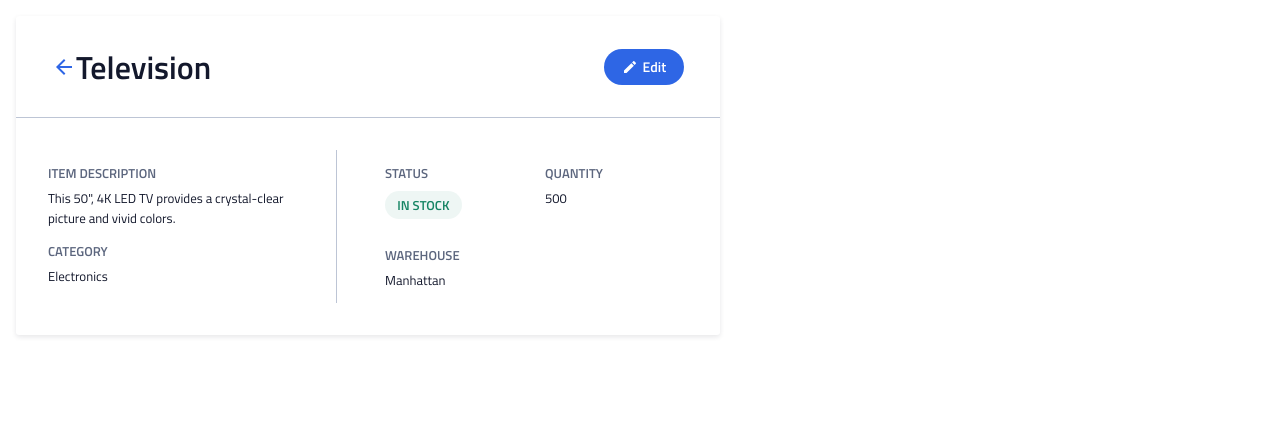
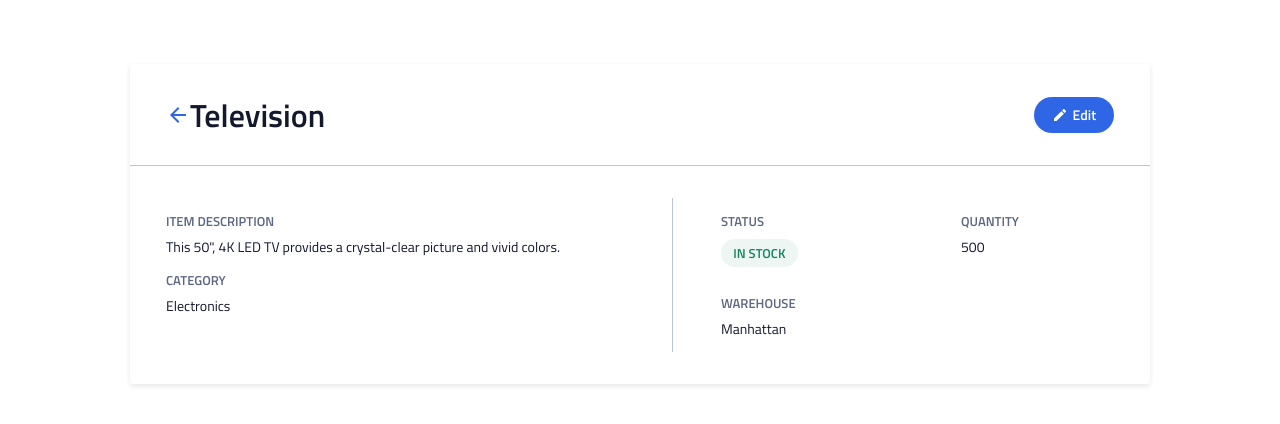
Before and after one commit to mainanchung/instock-client, a React (Create React App) app: page /inventory/1 in a window 1280 px wide. Shown: the top 424 px of the page. Built offline with nearby package versions, Linux system fonts and the light colour scheme.

Commit message:
desktop done

```diff
--- a/src/Pages/InventoriesPage/InventoriesPage.scss
+++ b/src/Pages/InventoriesPage/InventoriesPage.scss
@@ -287,6 +287,7 @@
 
         @include tablet{
             margin: 0 ;
+            font-size: 0.875rem;
         }
     }
 
@@ -297,6 +298,7 @@
         margin-top:0.3rem;
         @include tablet{
             margin: 0;
+            font-size: 0.875rem;
         }
     }
 
--- a/src/Pages/InventoryItemPage/InventoryItemPage.scss
+++ b/src/Pages/InventoryItemPage/InventoryItemPage.scss
@@ -30,6 +30,11 @@
         @include tablet{
             width:44rem;
         }
+
+        @include desktop{
+            margin:4rem auto ;
+           width: 63.75rem;
+        }
     }
 
     &__subtitle{
@@ -44,6 +49,10 @@
         font-size: 0.813rem;
         color: $Instock-Black;
         margin: 0.3rem 0 0.8rem 0;
+
+        @include tablet{
+            font-size: 0.875rem;
+        }
     }
 
     &__about{
@@ -57,17 +66,27 @@
             flex-direction: row;
             padding: 2rem;
         }
+        @include tablet{
+            padding: 2rem 2.25rem;
+        }
 
         &--left{
             @include tablet{
             width: 40%;
             margin-right:2rem ;
             }
+
+            @include tablet{
+                width: 50%;
+            }
+
         }
 
         &--right{
+            @include tablet{
             padding-left:3rem ;
-            border-left: 1px $Cloud solid;
+            border-left: 1px $Cloud solid;}
+
         }
     }
 
@@ -116,6 +135,9 @@
         @include tablet{
             width:10rem;
         }
+        @include desktop{
+            width: 15rem;
+        }
     }
 
     &__status--valid  {
```
